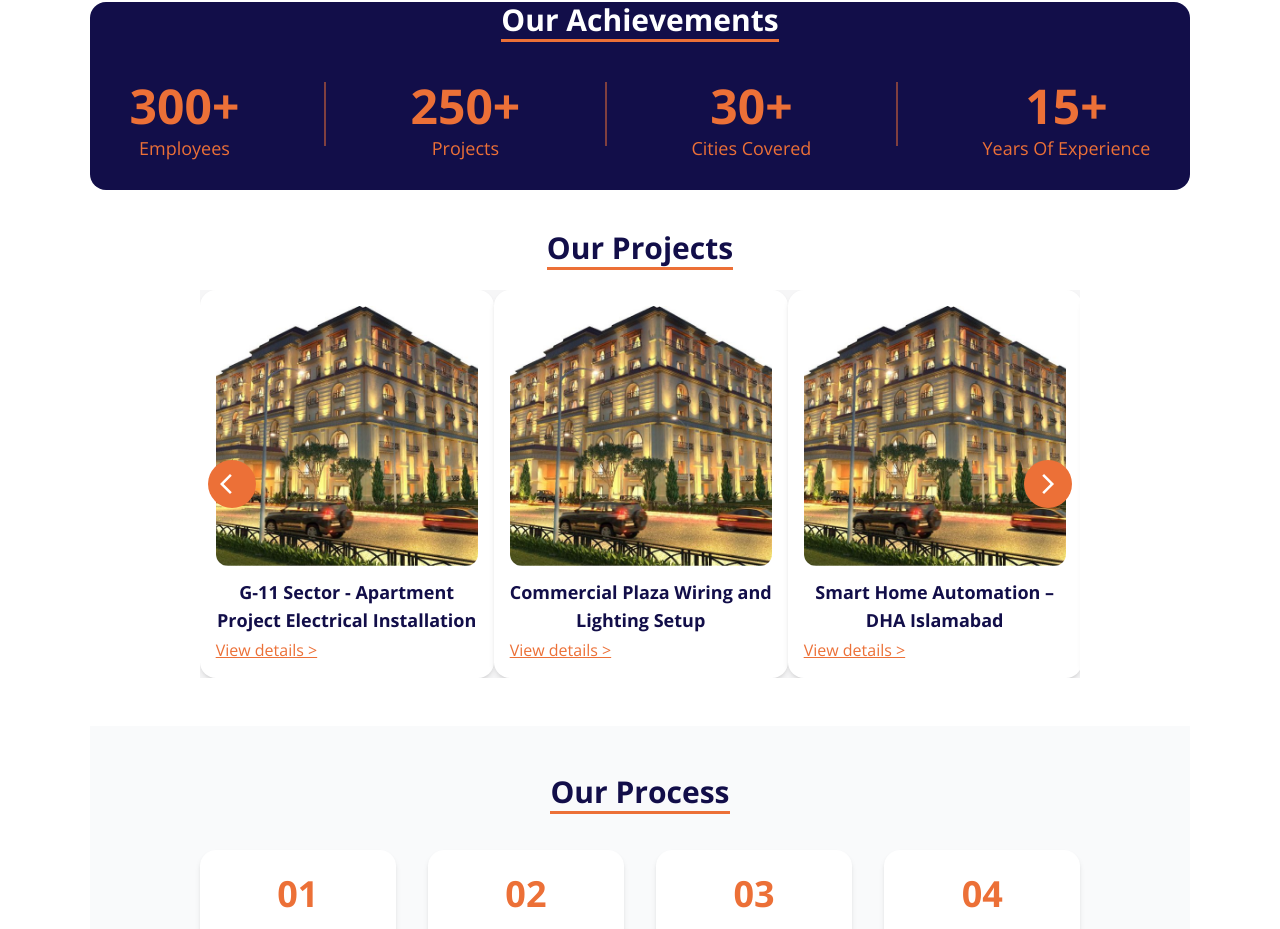
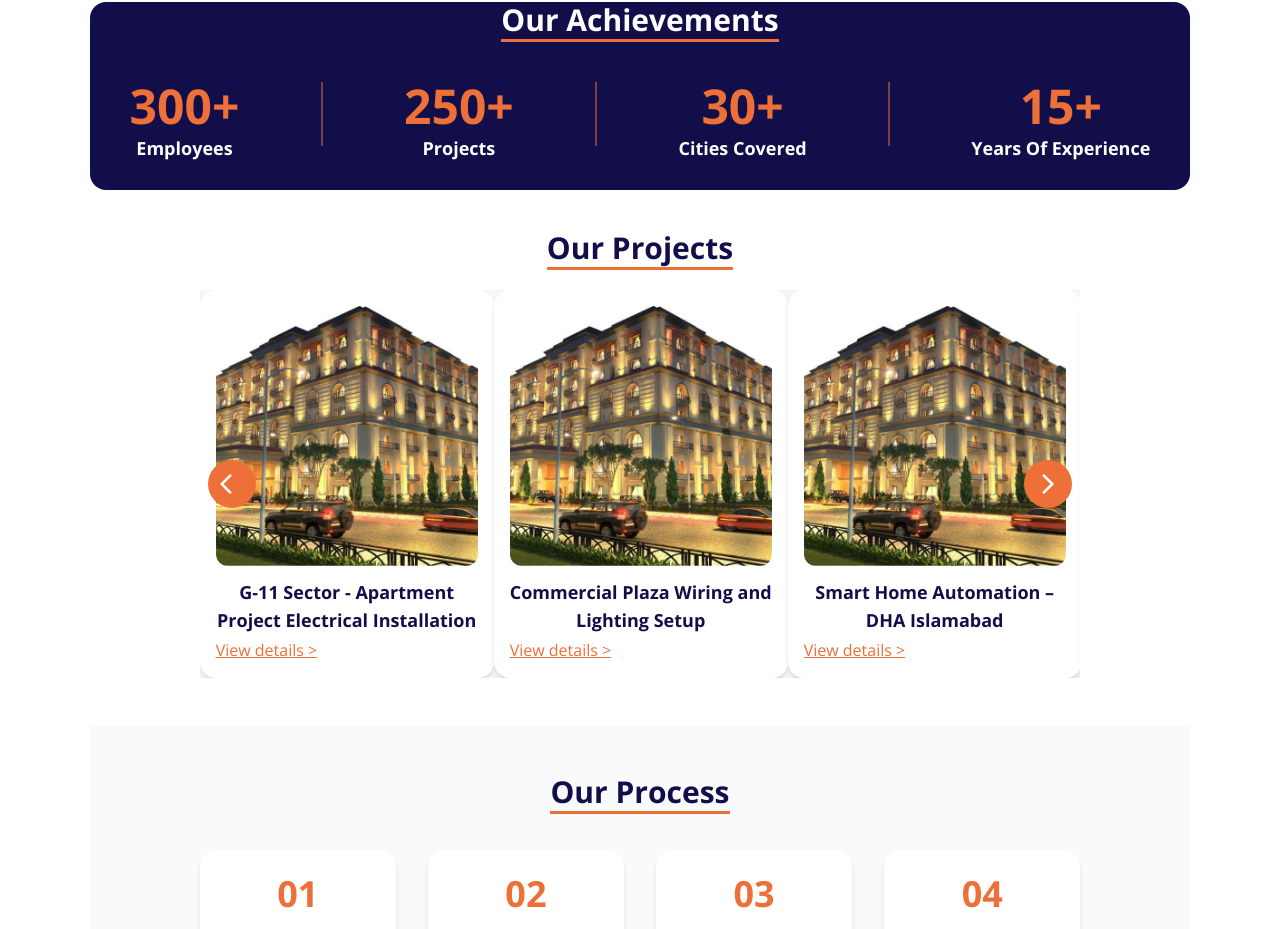
Before and after one commit to muhammad-aman-dev/electrical-company-website-project, a Next.js app: page / in a window 1280 px wide. Shown: the part 1114-2043 px from the top of the page. Built offline with nearby package versions, Linux system fonts and the light colour scheme.

Commit message:
Update StatCounter.js

```diff
--- a/components/StatCounter.js
+++ b/components/StatCounter.js
@@ -35,7 +35,7 @@ export default function StatCounter({ target = 1000, duration = 2, label }) {
       className="flex flex-col items-center text-[#ec7037]"
     >
       <span className="text-5xl font-bold ">{count.toLocaleString()}+</span>
-      {label && <span className="text-lg mt-1">{label}</span>}
+      {label && <span className="text-lg mt-1 text-white font-bold">{label}</span>}
     </motion.div>
   );
 }
```
